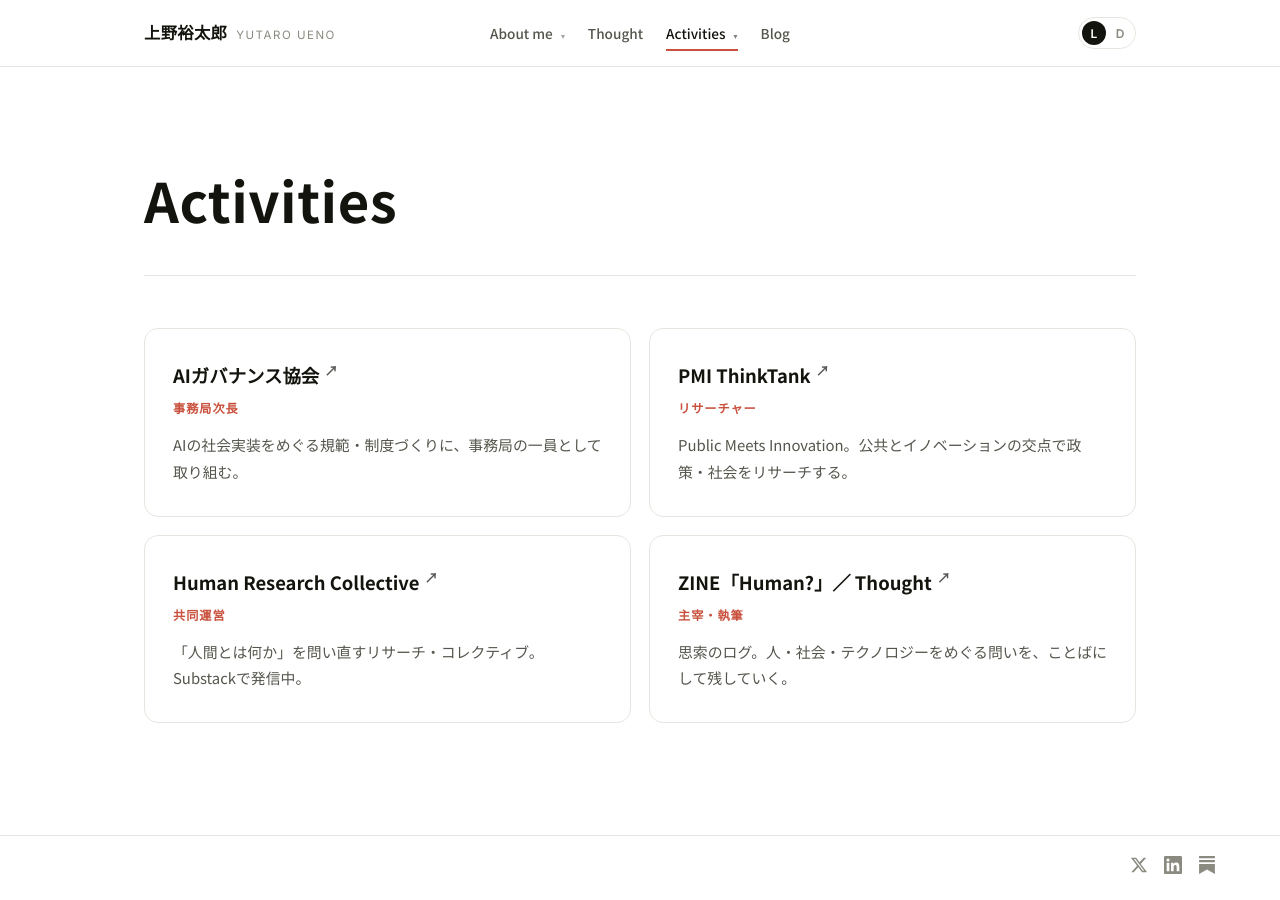
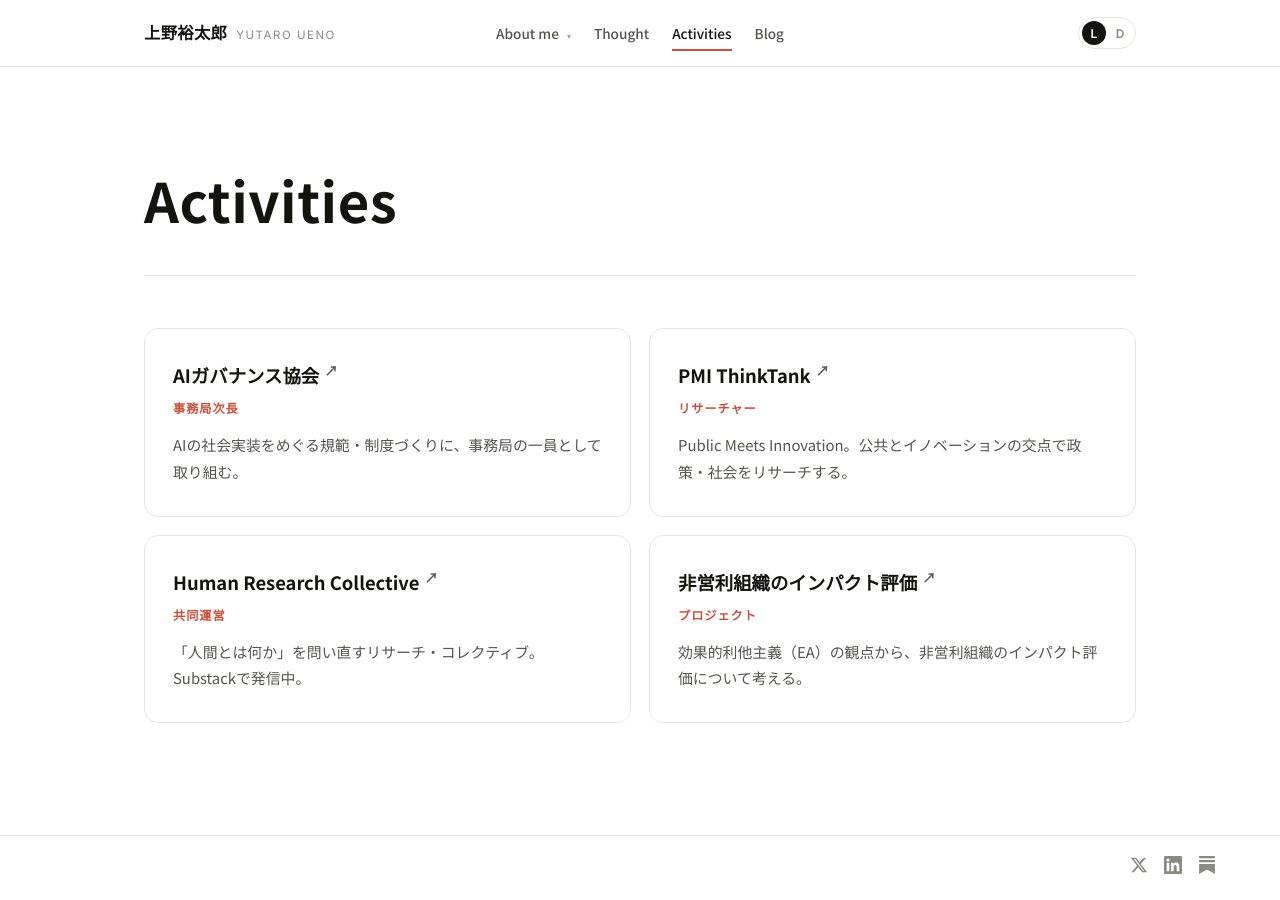
Before and after one commit to yutaro0518/website, a Jekyll site: the page built from activities.html, in a window 1280 px wide. Built offline with Jekyll 4.4.1, drawn with Linux system fonts in a browser that asks for light colours.

Commit message:
Activities: remove nav dropdown (plain link); replace 4th block with 非営利組織のインパクト評価
Co-Authored-By: Claude Opus 4.8 <noreply@anthropic.com>

```diff
--- a/_includes/nav.html
+++ b/_includes/nav.html
@@ -8,12 +8,6 @@
           </div></div>
         </div>
         <a href="{{ '/blog/' | relative_url }}?cat=Essay">Thought</a>
-        <div class="nav-item has-dropdown">
-          <a href="{{ '/activities/' | relative_url }}"{% if page.nav == 'activities' %} class="active"{% endif %}>Activities <span class="caret" aria-hidden="true">▾</span></a>
-          <div class="dropdown"><div class="dropdown-inner">
-            <a href="https://humanresearchcollective.substack.com/" target="_blank" rel="noopener">Human Research Collective<span class="ext">↗</span></a>
-            <a href="https://yutaro0518.github.io/EffectiveAltruismandMoralAmbitions/" target="_blank" rel="noopener">非営利組織のインパクト評価<span class="ext">↗</span></a>
-          </div></div>
-        </div>
+        <a href="{{ '/activities/' | relative_url }}"{% if page.nav == 'activities' %} class="active"{% endif %}>Activities</a>
         <a href="{{ '/blog/' | relative_url }}">Blog</a>
       </nav>
--- a/activities.html
+++ b/activities.html
@@ -21,9 +21,9 @@ desc: 上野裕太郎（Yutaro UENO）の活動。AIガバナンス協会、PMI
         <p class="role">共同運営</p>
         <p>「人間とは何か」を問い直すリサーチ・コレクティブ。Substackで発信中。</p>
       </a>
-      <a class="activity" href="https://yutaro0518.substack.com/t/log" target="_blank" rel="noopener">
-        <h3>ZINE「Human?」／ Thought <span class="ext">↗</span></h3>
-        <p class="role">主宰・執筆</p>
-        <p>思索のログ。人・社会・テクノロジーをめぐる問いを、ことばにして残していく。</p>
+      <a class="activity" href="https://yutaro0518.github.io/EffectiveAltruismandMoralAmbitions/" target="_blank" rel="noopener">
+        <h3>非営利組織のインパクト評価 <span class="ext">↗</span></h3>
+        <p class="role">プロジェクト</p>
+        <p>効果的利他主義（EA）の観点から、非営利組織のインパクト評価について考える。</p>
       </a>
     </div>
```
